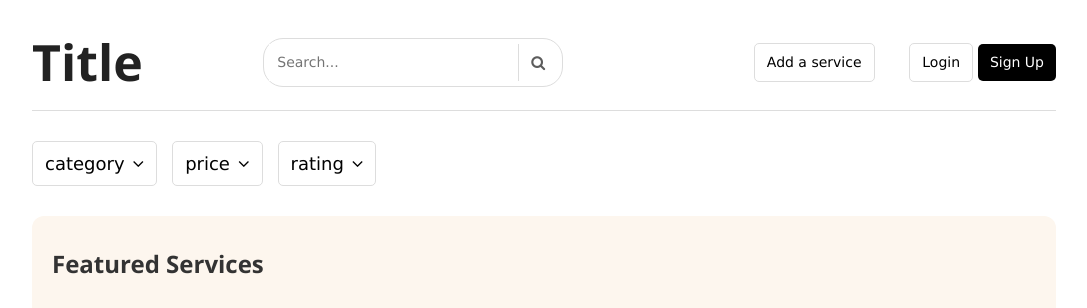
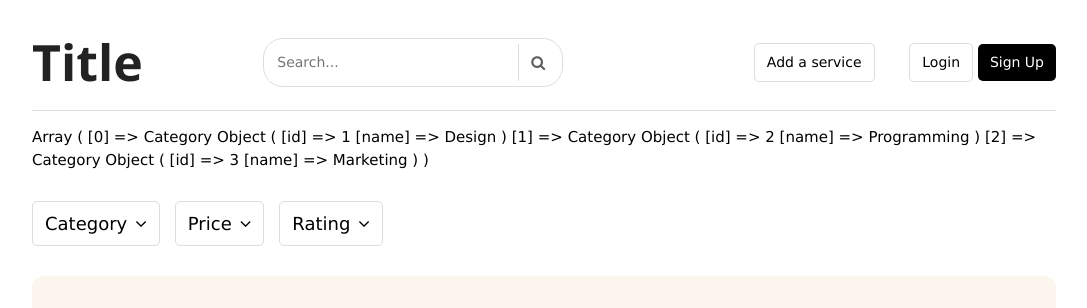
Before and after one commit to jcovaa/LTW-project, a PHP site: page / in a window 1280 px wide. Shown: the top 308 px of the page, without its empty margins (96-1183 px from the left). Run offline with PHP 8.4, Linux system fonts and the light colour scheme; data comes from the database, SQL or seed files in the repository.

Commit message:
Adde front-end of the dropdown to the categories button

```diff
--- a/css/styles.css
+++ b/css/styles.css
@@ -159,6 +159,49 @@ nav#filter_section button::after {
 nav#filter_section button i {
    margin-left: 8px;
    color: black;
+}
+
+.dropdown {
+   position: relative;
+   display: inline-block;
+}
+
+.dropdown_button {
+   background-color: #f0f0f0;
+   border: none;
+   padding: 10px;
+   cursor: pointer;
+}
+
+.dropdown_menu {
+   display: none;
+   position: absolute;
+   background-color: white;
+   box-shadow: 0 4px 6px rgba(0, 0, 0, 0.1);
+   list-style: none;
+   margin: 0;
+   padding: 0;
+   z-index: 1000;
+}
+
+.dropdown_menu.visible {
+   display: block;
+}
+
+.dropdown_item {
+   display: flex;
+   align-items: center;
+   padding: 10px;
+   cursor: pointer;
+}
+
+.dropdown_item:hover {
+   background-color: #f0f0f0;
+}
+
+.selected_icon {
+   display: none;
+   margin-right: 8px;
 }
 
 /* featured services */
--- a/database/category.class.php
+++ b/database/category.class.php
@@ -10,15 +10,19 @@ class Category {
         $this->name = $name;
     }
 
-    public static function getCategories(PDO $db) {
+    public static function getCategories(PDO $db): array {
+        $categories = [];
+
         $stmt = $db->prepare('
-            SELECT Category.CategoryId, Category.Name
+            SELECT
+                Category.CategoryId,
+                Category.Name
             FROM Category
         ');
 
-
-        while ($category = $stmt->fetch()) {
-            $categories = new Category(
+        $stmt->execute();
+        while ($category = $stmt->fetch(PDO::FETCH_ASSOC)) {
+            $categories[] = new Category(
                 $category['CategoryId'],
                 $category['Name']
             );
@@ -42,7 +46,6 @@ class Category {
             $category['CategoryId'],
             $category['Name']);
     }
-
 
    public static function getServiceCategories(PDO $db, int $serviceId)
    {
--- a/index.php
+++ b/index.php
@@ -7,15 +7,18 @@ require_once __DIR__ . '/templates/service.tpl.php';
 require_once __DIR__ . '/database/connection.db.php';
 require_once __DIR__ . '/database/service.class.php';
 require_once __DIR__ . '/database/session.php';
+require_once __DIR__ . '/database/category.class.php';
 
 $db = getDatabaseConnection();
 
 $services = Service::getAllServices($db);   // can later be getNServices to limit number of services
 $featuredServices = Service::getPromotedServices($db);
 $session =  Session::getInstance();
+$categories = Category::getCategories($db);
 
 output_header("Home", $session);
-draw_filter_section();
+print_r($categories);
+draw_filter_section($categories);
 draw_featured_services($featuredServices);
 draw_services($services);
 output_footer();
--- a/javascript/script.js
+++ b/javascript/script.js
@@ -3,3 +3,31 @@ document.querySelector('.search_bar').addEventListener('submit', function (event
    const query = document.querySelector('input[name="query"]').value;
    window.location.href = `index.php?query=${encodeURIComponent(query)}`;
 });
+
+/*
+The DOMContentLoaded event fires when the HTML document has been completely parsed,
+and all deferred scripts have downloaded and executed.
+*/
+
+document.addEventListener('DOMContentLoaded', () => {
+   const categoryButton = document.querySelector('#category');
+   const dropdownMenu = document.querySelector('.dropdown_menu');
+   const dropdownItems = document.querySelectorAll('.dropdown_item');
+
+   categoryButton.addEventListener('click', () => {
+      dropdownMenu.classList.toggle('visible');
+   });
+
+   dropdownItems.forEach(item => {
+      item.addEventListener('click', () => {
+         dropdownItems.forEach(i => i.querySelector('.selected_icon').style.display = 'none');
+
+         item.querySelector('.selected_icon').style.display = 'inline';
+      });
+   });
+
+   const allCategoriesItem = document.querySelector('.dropdown_item[data-category-id="all"]');
+   if (allCategoriesItem) {
+      allCategoriesItem.querySelector('.selected_icon').style.display = 'inline';
+   }
+});
--- a/templates/common.main.pages.php
+++ b/templates/common.main.pages.php
@@ -47,22 +47,11 @@ declare(strict_types=1);
       </form>
       <?php } ?>
 
-      <?php function draw_filter_section(): void
-      { ?>
-         <nav id="filter_section">
-            <button id="category">category<i class="fa fa-angle-down"></i></button>
-            <button id="price">price<i class="fa fa-angle-down"></i></button>
-            <button id="rating">rating<i class="fa fa-angle-down"></i></button>
-         </nav>
-      <?php } ?>
-
-      <?php function output_footer(): void
-      { ?>
+<?php function output_footer(): void { ?>
          <footer>
             <p>Name of the app</p>
             <p>name, date</p>
          </footer>
-   </body>
-
+      </body>
    </html>
 <?php } ?>
--- a/templates/service.tpl.php
+++ b/templates/service.tpl.php
@@ -3,6 +3,28 @@
 declare(strict_types=1);
 
 ?>
+
+<?php function draw_filter_section(array $categories): void { ?>
+   <nav id="filter_section">
+      <div class="dropdown">
+         <button id="category" class="dropdown_button">Category<i class="fa fa-angle-down"></i></button>
+         <ul class="dropdown_menu">
+            <li class="dropdown_item" data-category-id="all">
+               <i class="fa fa-check selected_icon" style="display: inline; margin-right: 8px;"></i>
+               All categories
+            </li>
+            <?php foreach ($categories as $category) { ?>
+               <li class="dropdown_item" data-category-id="<?= $category->id ?>">
+                  <i class="fa fa-check selected_icon" style="display: none; margin-right: 8px;"></i>
+                  <?= $category->name ?>
+               </li>
+            <?php } ?>
+         </ul>
+      </div>
+      <button id="price">Price<i class="fa fa-angle-down"></i></button>
+      <button id="rating">Rating<i class="fa fa-angle-down"></i></button>
+   </nav>
+<?php } ?>
 
 <?php function draw_service_card(Service $service) { ?>
    <article class="service_card">
```
